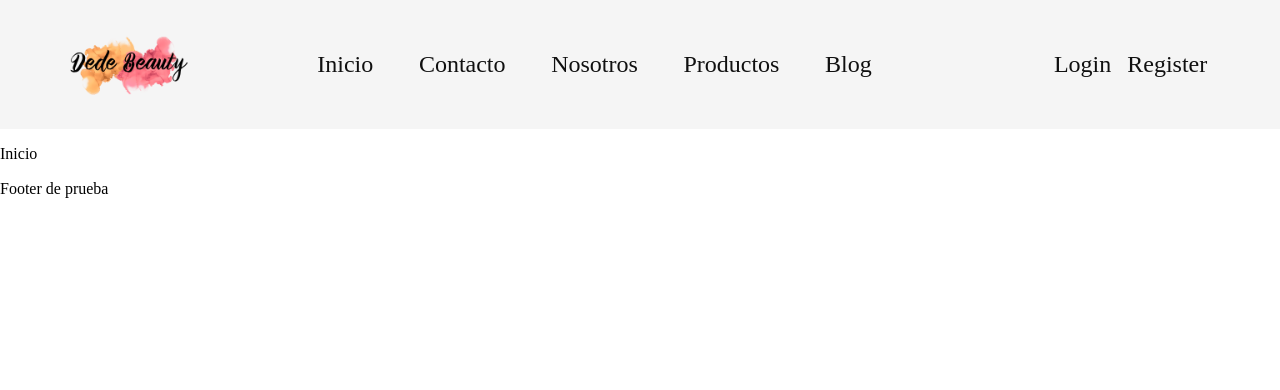
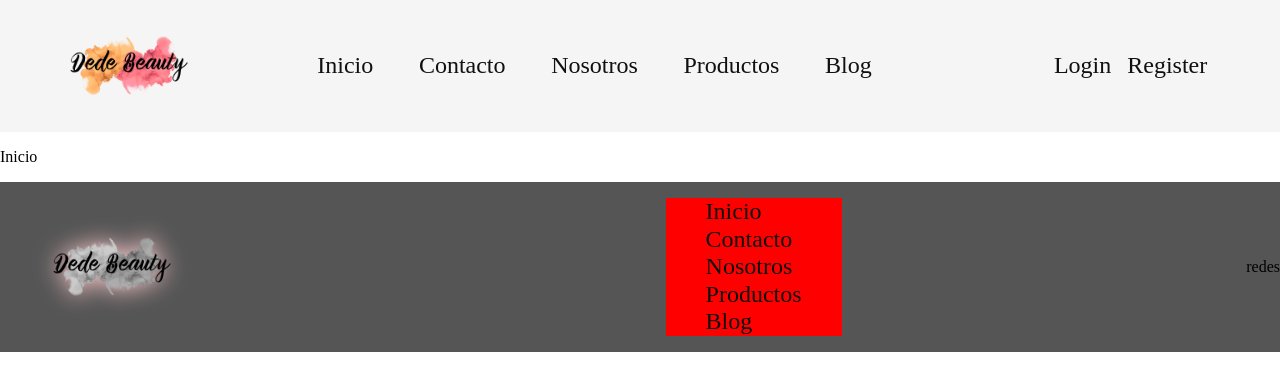
Before and after one commit to courfedra/dedebeauty, a React (Vite) app: page / in a window 1280 px wide. Shown: the top 390 px of the page. Built offline with nearby package versions, Linux system fonts and the light colour scheme.

Commit message:
structure footer Link Logo

```diff
--- a/src/footer/Footer.jsx
+++ b/src/footer/Footer.jsx
@@ -1,7 +1,30 @@
+import "./footer.css";
+import { Link } from "react-router-dom";
+import {Logo} from "../header/Logo"
+import { NavbarMenu } from "../RoutesConfig";
+
 export const Footer =()=>{
     return(
         <footer>
-            Footer de prueba
+            <div className="logoFooter">
+                <Logo/>
+            </div>
+            <div>
+                <ul className="ulFooter">
+                {NavbarMenu.map((e)=>{
+                    return(
+                        <Link
+                        key={NavbarMenu.indexOf(e)}
+                        to={e.path}>
+                            {e.name}
+                        </Link>
+                    )
+                    })}
+                </ul>
+            </div>
+            <div>
+                redes
+            </div>
         </footer>
     )
 }
--- a/src/footer/footer.css
+++ b/src/footer/footer.css
@@ -0,0 +1,17 @@
+footer{
+    background-color: var(--gris);
+    display: flex;
+    width: 100%;
+    justify-content: space-between;
+    align-items: center;
+}
+.logoFooter{
+    padding: 12px 48px;
+    filter:grayscale(1) drop-shadow(0 0 .75em var(--rosa));;
+
+}
+.ulFooter{
+    display:flex;
+    flex-direction: column;
+    background-color: red;
+}
--- a/src/header/Logo.jsx
+++ b/src/header/Logo.jsx
@@ -1,8 +1,11 @@
 import logoDede from "../assets/DedeBeautyLogo24.png"
+import { Link } from "react-router-dom"
 export const Logo =()=>{
     return(
         <div>
-            <img src={logoDede} alt="Logo DeDe" style={{width:"125px"}}/>
+            <Link to="/">
+                <img src={logoDede} alt="Logo DeDe" style={{width:"125px"}}/>
+            </Link>
         </div>
     )
 }
```
